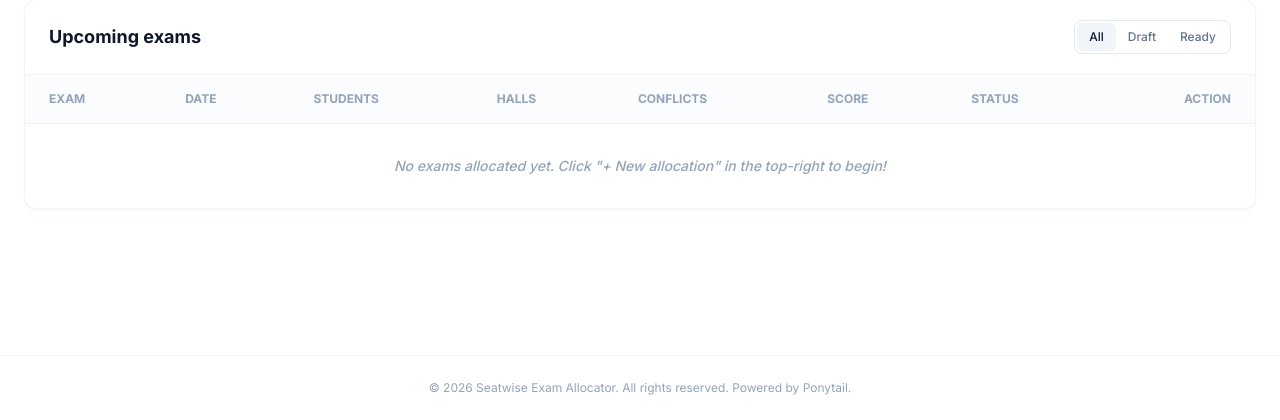
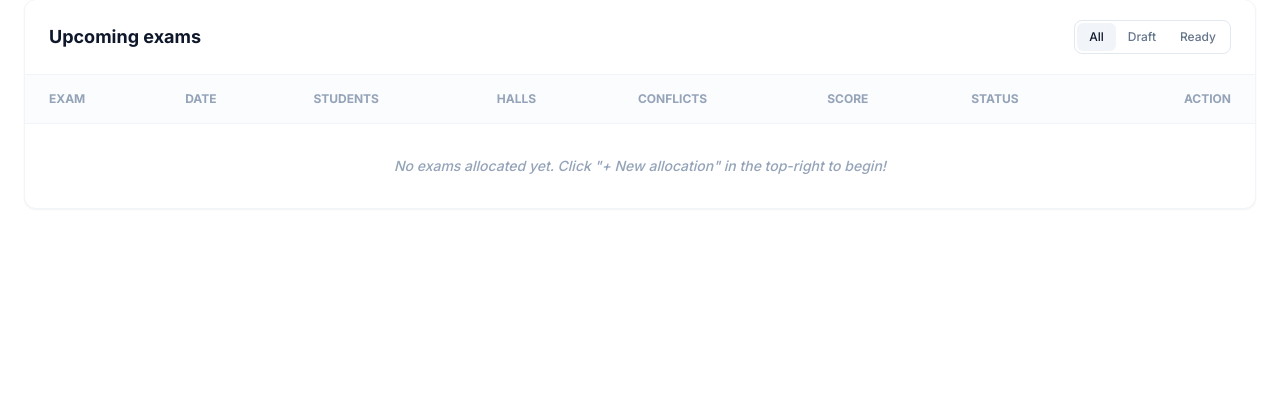
Before and after one commit to Nibir-Ahmed/SeatWise, a Flask app: page / in a window 1280 px wide. Shown: the part 380-800 px from the top of the page. Run offline with Flask 3, Linux system fonts and the light colour scheme; some libraries are stand-ins or nearby versions.

Commit message:
Remove footer from base template

```diff
--- a/templates/base.html
+++ b/templates/base.html
@@ -69,9 +69,5 @@
         {% block content %}{% endblock %}
     </main>
 
-    <!-- Footer -->
-    <footer class="border-t border-slate-100 bg-white py-6 mt-12 text-center text-xs text-slate-400">
-        <p>&copy; 2026 Seatwise Exam Allocator. All rights reserved. Powered by Ponytail.</p>
-    </footer>
 </body>
 </html>
```
